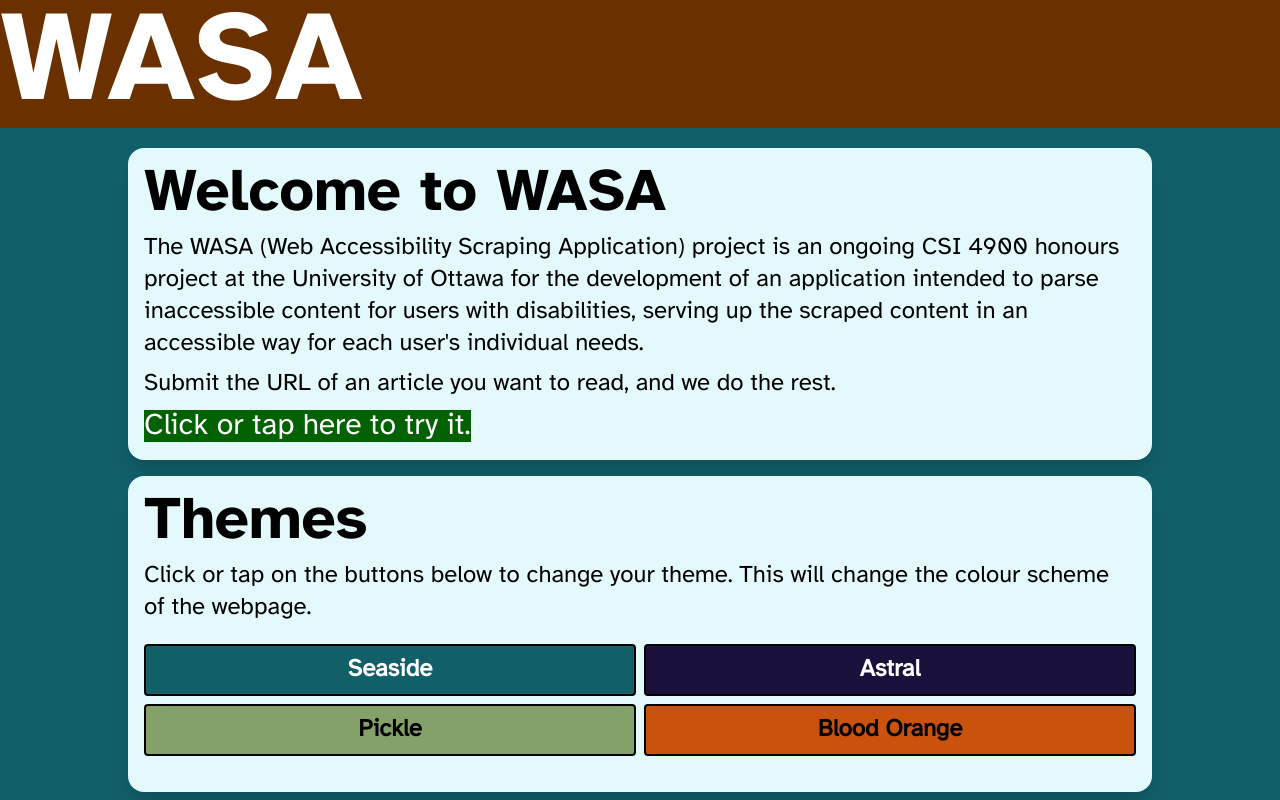
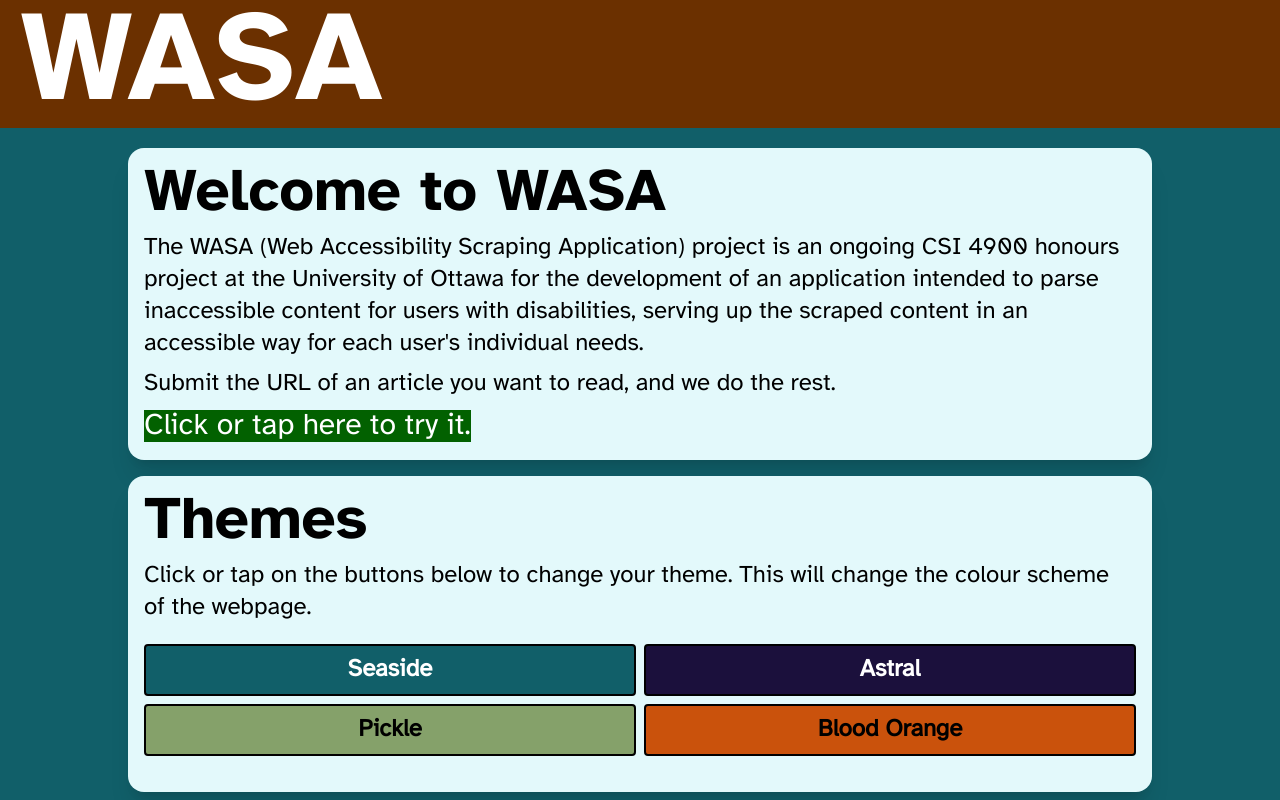
Before and after one commit to jwagn037/CSI-4900-Web-Accessibility-Scraping-Application, an Angular app in the folder frontend/WASA-frontend/: page / in a window 1280 px wide. Shown: the top 800 px of the page. Built offline with nearby package versions, Linux system fonts and the light colour scheme.

Commit message:
Change padding on landing

```diff
--- a/frontend/WASA-frontend/src/app/landing/landing.component.html
+++ b/frontend/WASA-frontend/src/app/landing/landing.component.html
@@ -1,14 +1,14 @@
 <html lang="en">
 <title>Web Accessibility Scraping Project</title>
 
-<nav class="shadow-md accent" [ngClass]="themeClass">
-    <h1 class="text-7xl md:text-9xl">WASA</h1>
+<nav class="shadow-md accent w-screen" [ngClass]="themeClass">
+    <h1 class="text-7xl mx-5 md:text-9xl">WASA</h1>
 </nav>
 
 <article class="w-screen">
     <a id="about"></a>
     <!-- min-h-fit md:px-5 md:pt-5 md:pb-5 primary flex justify-center items-center flex-col -->
-    <article class="md:min-h-fit md:px-5 md:pt-5 md:pb-5 primary flex md:justify-center md:items-center flex-col" [ngClass]="themeClass">
+    <article class="md:min-h-fit md:pt-5 md:pb-5 primary flex  md:items-center flex-col" [ngClass]="themeClass">
         <!-- Information on WASA-->
         <article tabindex=0 class="shadow-xl p-4 max-w-5xl mb-4 md:rounded-2xl secondary" [ngClass]="themeClass">
             <h1 class="text-6xl mb-2">Welcome to WASA</h1>
@@ -43,7 +43,7 @@
     </article>
 </article>
 <!-- min-h-fit md:px-5 md:pt-5 md:pb-5 primary flex justify-center items-center flex-col -->
-<article  class="md:px-5 md:pt-5 md:pb-5 flex align-center items-center flex-col secondary" [ngClass]="themeClass">
+<article  class="w-screen md:pt-5 md:pb-5 flex align-center items-center flex-col secondary" [ngClass]="themeClass">
     <a id="urlSubmissionField"></a>
     <article class="shadow-xl p-4 mb-4 max-w-5xl md:rounded-2xl accent" [ngClass]="themeClass">
         <!-- URL submission form-->
```
